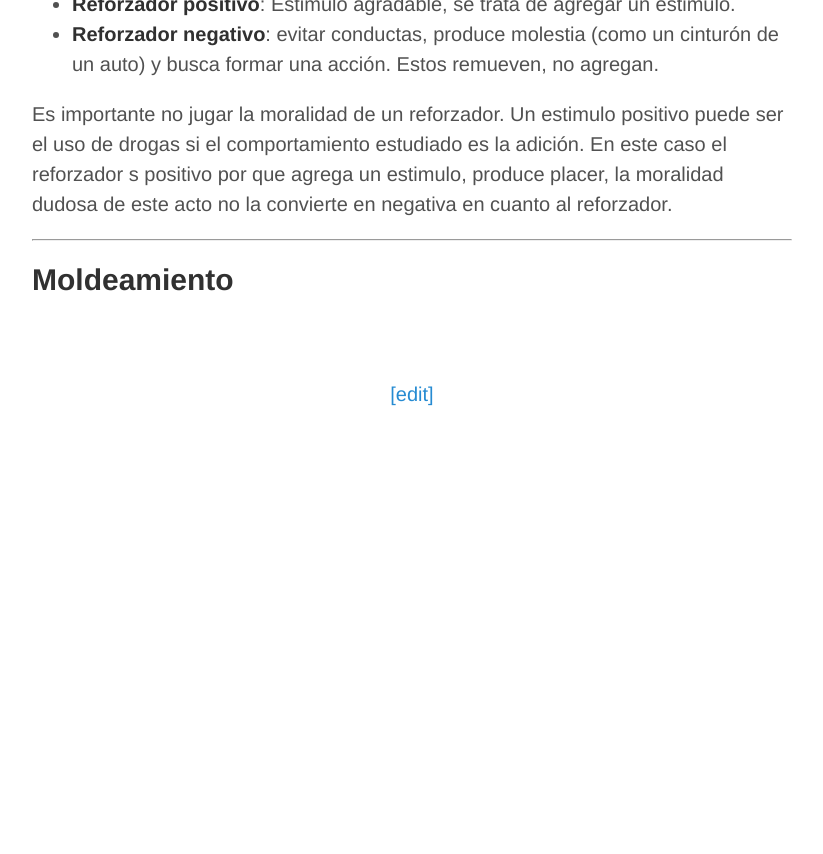
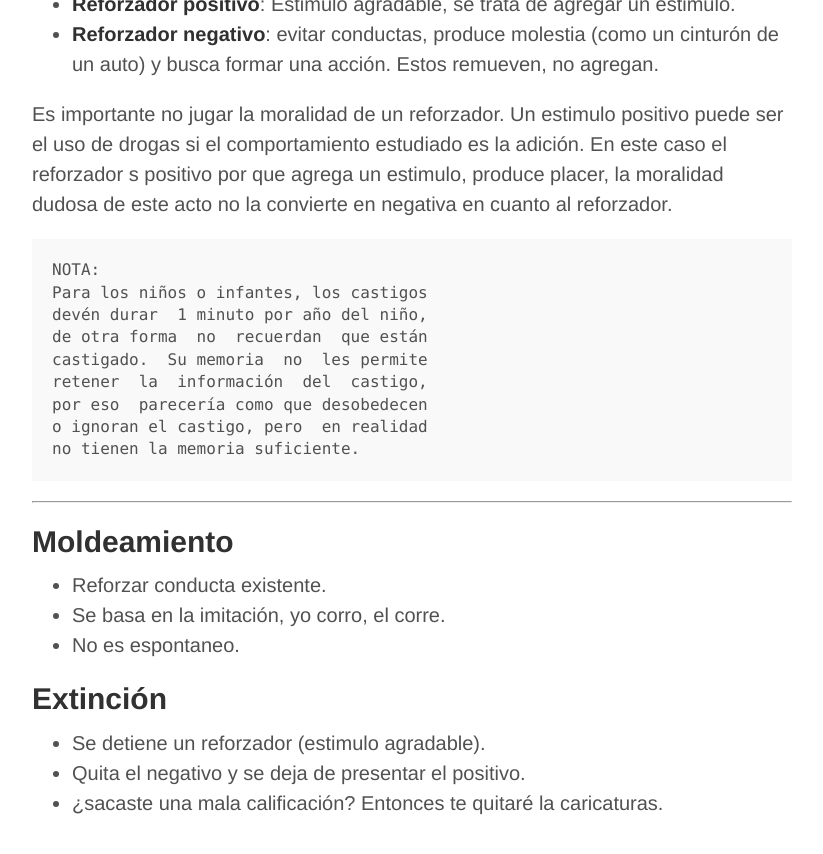
Before and after one commit to alex-esc/notes, a Jekyll site: the page built from _posts/2020-01-24-intro-conductista.md, in a window 1280 px wide and 900 px high, scrolled down 1072 px. Shown: the top 854 px of the window, without its empty margins (228-1051 px from the left). Built offline with Jekyll 4.4.1, drawn with Linux system fonts in a browser that asks for light colours; before the commit the page ends 1489 px from its top, so only the background shows below that.

Commit message:
Update 2020-01-24-intro-conductista.md

`````diff
--- a/_posts/2020-01-24-intro-conductista.md
+++ b/_posts/2020-01-24-intro-conductista.md
@@ -29,6 +29,28 @@ Aumentan o reducen la probabilidad de repetición de la conducta. Son estímulos
 
 Es importante no jugar la moralidad de un reforzador. Un estimulo positivo puede ser el uso de drogas si el comportamiento estudiado es la adición. En este caso el reforzador s positivo por que agrega un estimulo, produce placer, la moralidad dudosa de este acto no la convierte en negativa en cuanto al reforzador.
 
+````
+NOTA:
+Para los niños o infantes, los castigos
+devén durar  1 minuto por año del niño,
+de otra forma  no  recuerdan  que están
+castigado.  Su memoria  no  les permite
+retener  la  información  del  castigo,
+por eso  parecería como que desobedecen
+o ignoran el castigo, pero  en realidad
+no tienen la memoria suficiente.
+````
+
 ---
 
 ## Moldeamiento
+
+* Reforzar conducta existente.
+* Se basa en la imitación, yo corro, el corre.
+* No es espontaneo.
+
+## Extinción
+
+* Se detiene un reforzador (estimulo agradable).
+* Quita el negativo y se deja de presentar el positivo.
+* ¿sacaste una mala calificación? Entonces te quitaré la caricaturas.
`````
